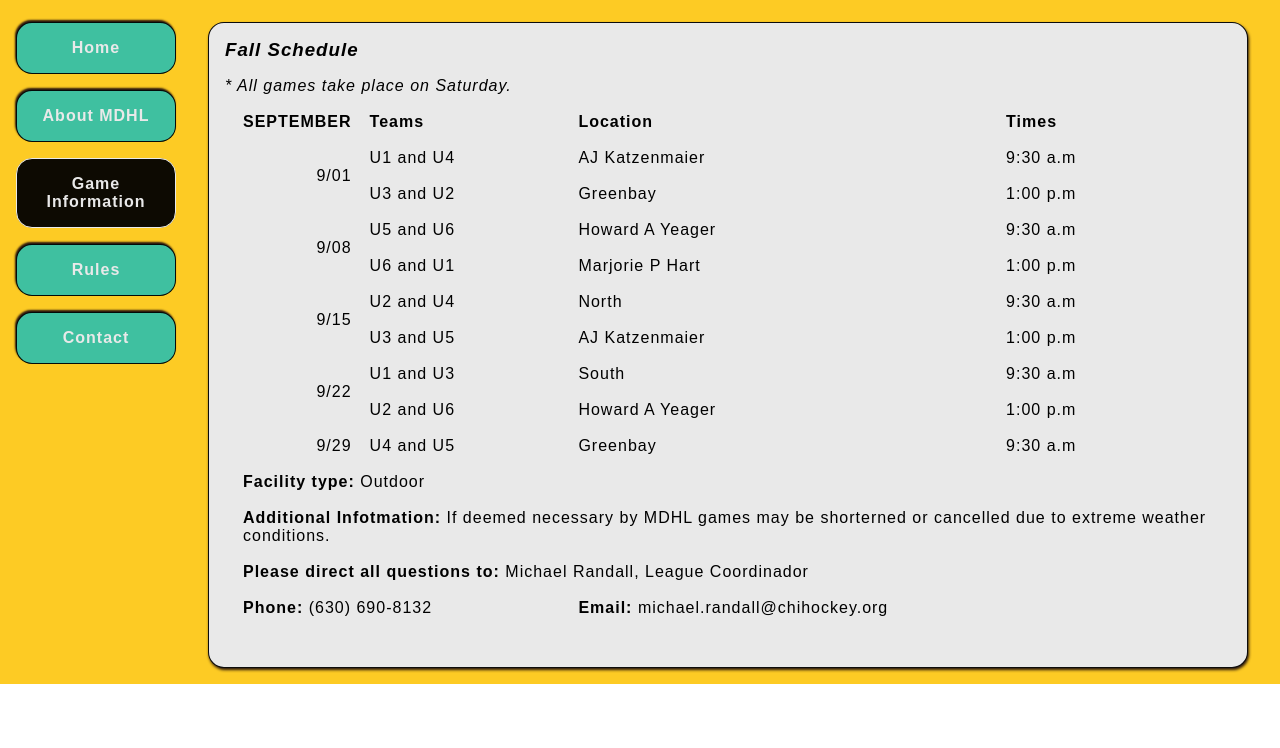
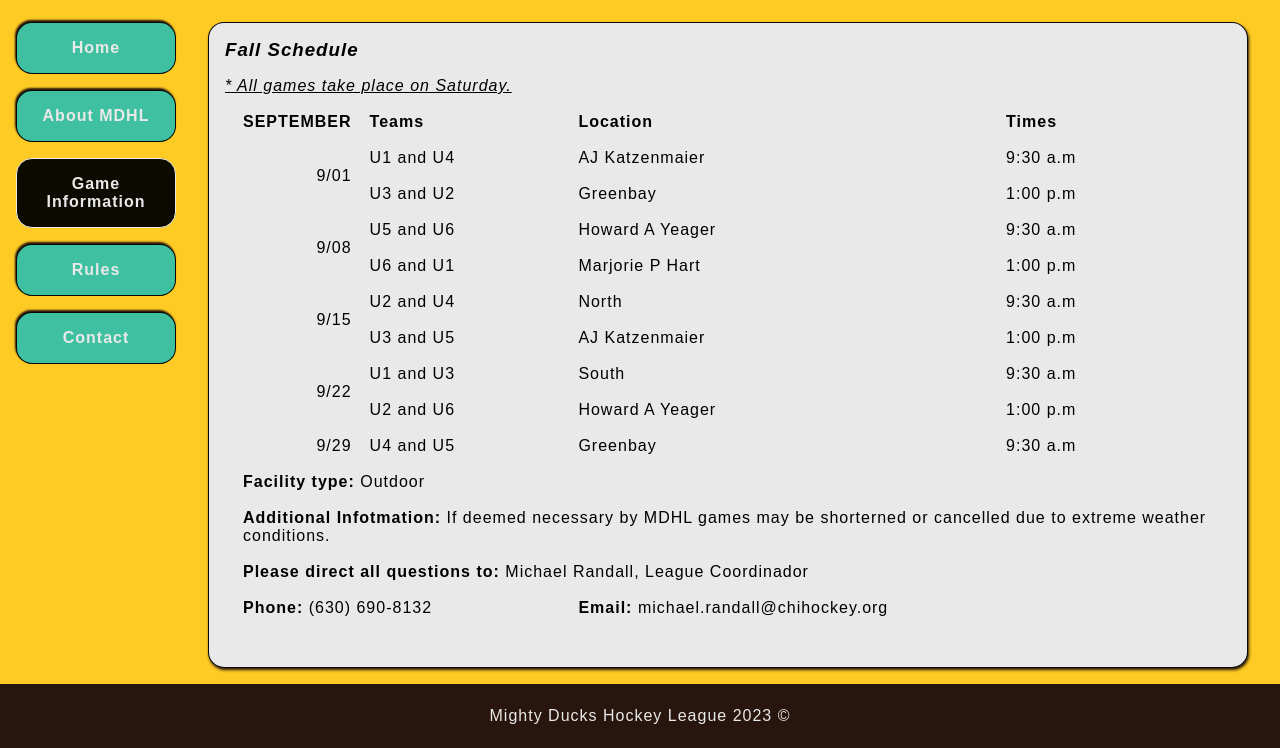
Before and after one commit to Ladytoxic/MDHL_ALMENDRA_ROMINA-RAED, a plain HTML site: page game.html in a window 1280 px wide. Shown: the part 310-1058 px from the top of the page. Before the commit the page ends 994 px from the top, so only its background shows below. Drawn offline with Linux system fonts and the light colour scheme.

Commit message:
se agrago un footer

```diff
--- a/assets/style/style.css
+++ b/assets/style/style.css
@@ -208,3 +208,14 @@ td,
 th {
     padding: 0 0 1rem 1rem;
 }
+
+footer {
+    display: flex;
+    justify-content: center;
+    align-items: center;
+    background-color: var(--marron-color);
+    color: var(--bg-cajas-color);
+    width: 100%;
+    height: 4rem;
+    text-align: center;
+}
--- a/game.html
+++ b/game.html
@@ -28,7 +28,7 @@
             </nav>
             <section class="game">
                 <h3><i>Fall Schedule</i></h3>
-                <em>* All games take place on Saturday.</em>
+                <em><u>* All games take place on Saturday.</u></em>
                 <table>
                     <thead>
                         <tr>
@@ -118,6 +118,9 @@
             </section>
         </div>
     </main>
+    <footer>
+        <p>Mighty Ducks Hockey League 2023 ©</p>
+    </footer>
 </body>
 
 </html>
```
Also changed, not shown: about.html (+3 -0 lines), contact.html (+3 -0 lines), index.html (+3 -0 lines), rules.html (+3 -0 lines).
